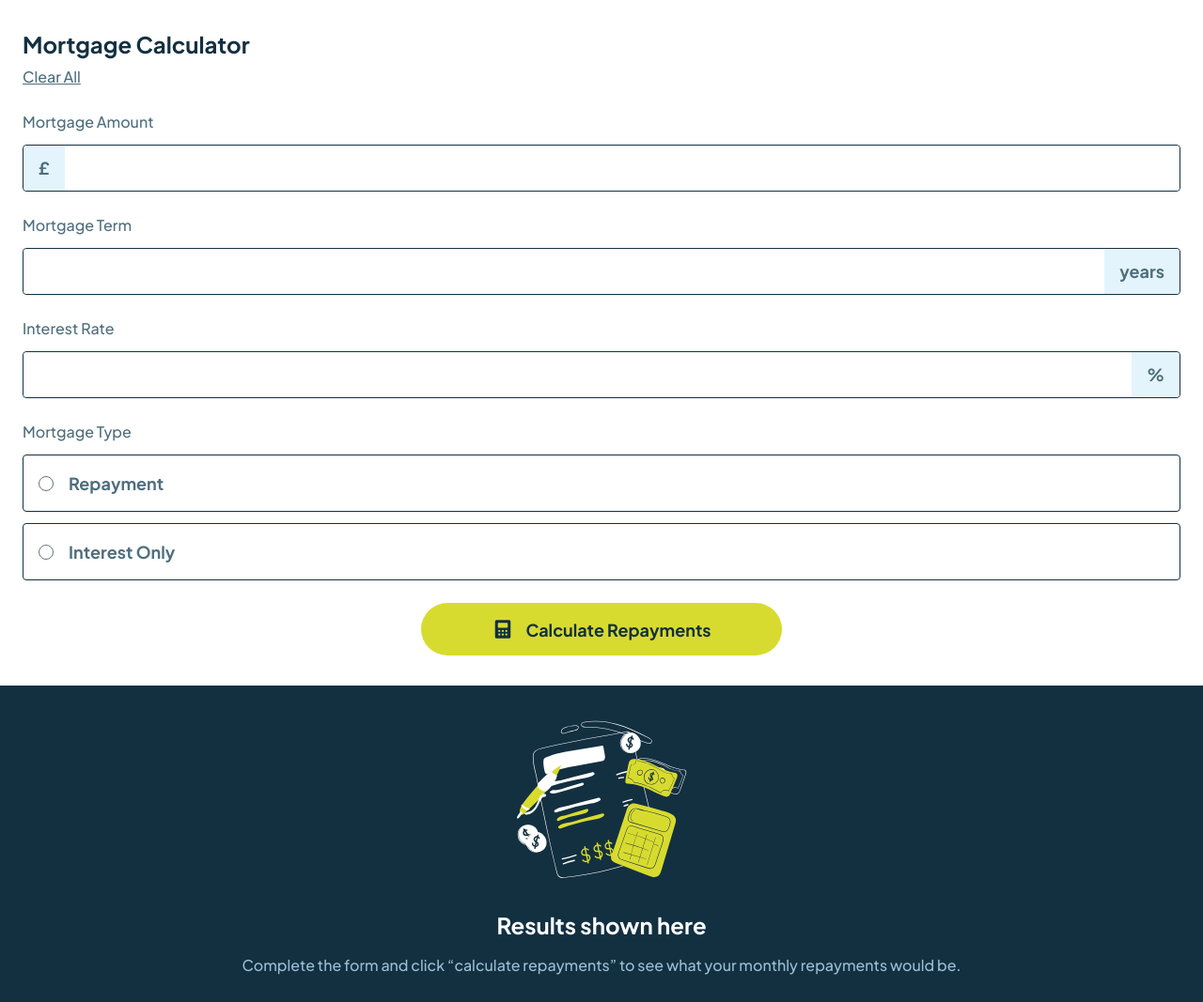
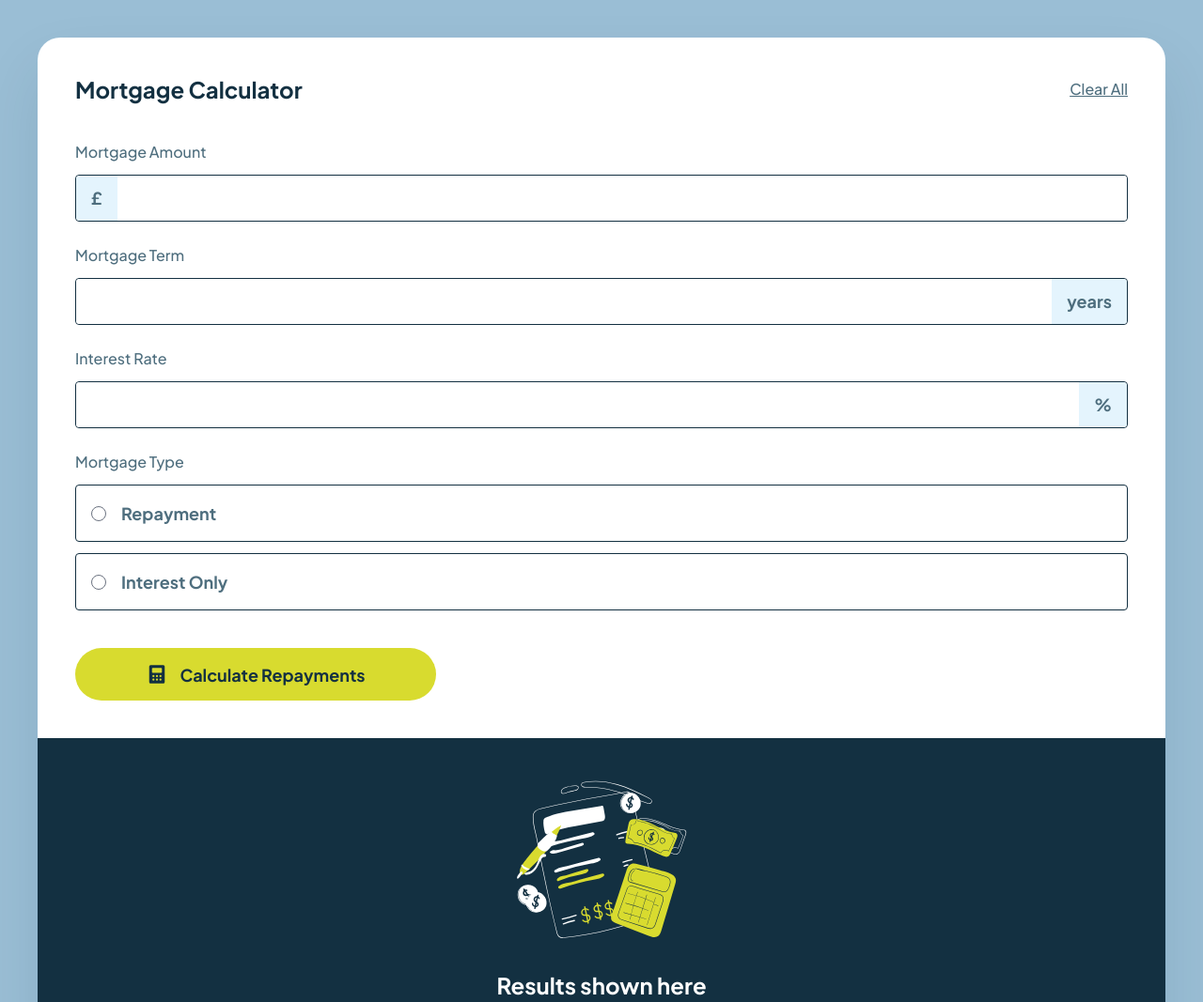
Before and after one commit to jonhenrikaavitsland/fM-mortgage-repayment-calculator, a website built with Vite: page index.html in a window 1280 px wide. Shown: the top 1067 px of the page at 94% size. Built offline with nearby package versions, Linux system fonts and the light colour scheme.

Commit message:
stles tablet

```diff
--- a/index.html
+++ b/index.html
@@ -18,15 +18,18 @@
     <title>Frontend Mentor | Mortgage repayment calculator</title>
   </head>
   <body>
-    <div>
-      <div class="py-8 px-6 flex flex-col gap-6">
-        <section class="flex flex-col gap-2">
+    <div class="sm:p-10 sm:bg-slate-300">
+      <div class="shadow-customShadow rounded-3xl">
+        <div
+          class="py-8 px-6 sm:p-10 flex flex-col gap-6 sm:gap-10 sm:bg-white rounded-tr-3xl rounded-tl-3xl"
+        >
+          <section class="flex flex-col gap-2 sm:flex-row">
             <h1
               class="text-slate-900 font-bold text-[1.5rem] leading-[30px] capitalize"
             >
               Mortgage calculator
             </h1>
-          <div>
+            <div class="sm:flex sm:grow sm:justify-end">
               <button class="font-medium underline text-slate-700 capitalize">
                 Clear all
               </button>
@@ -104,7 +107,7 @@
                   >
                 </div>
               </div>
-            <div class="flex justify-center">
+              <div class="flex justify-center sm:justify-start sm:pt-4">
                 <button
                   type="submit"
                   class="bg-lime flex rounded-full px-8 h-14 text-slate-900 items-center justify-center gap-3 text-[1.125rem] font-bold w-full max-w-sm"
@@ -122,7 +125,9 @@
             </div>
           </form>
         </div>
-      <section class="bg-slate-900 py-8 px-6 flex flex-col gap-4">
+        <section
+          class="bg-slate-900 py-8 px-6 sm:p-10 flex flex-col gap-4 rounded-bl-3xl rounded-br-3xl"
+        >
           <img
             src="./src/assets/images/illustration-empty.svg"
             alt="calculator results"
@@ -138,6 +143,7 @@
             monthly repayments would be.
           </p>
         </section>
+      </div>
     </div>
     <!-- Completed results start -->
 
--- a/tailwind.config.js
+++ b/tailwind.config.js
@@ -7,6 +7,9 @@ export default {
     extend: {
       fontFamily: {
         sans: ['Plus-jakarta-sans', ...defaultTheme.fontFamily.sans],
+      },
+      boxShadow: {
+        customShadow: '0px 32px 64px 0px rgba(19, 48, 65, 0.10)',
       },
     },
     colors: {
```
Lines whose indentation alone changed are shown as unchanged.
